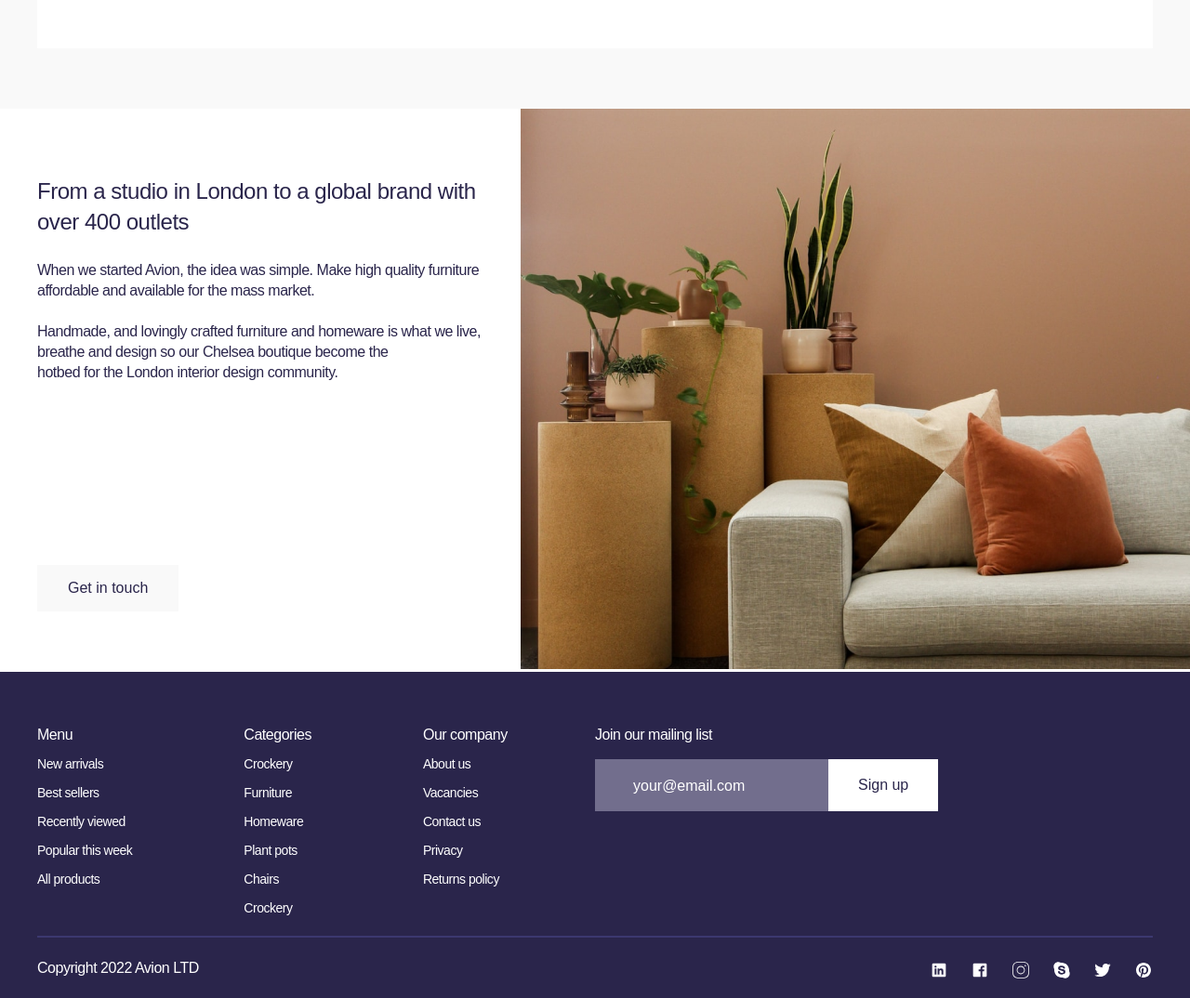
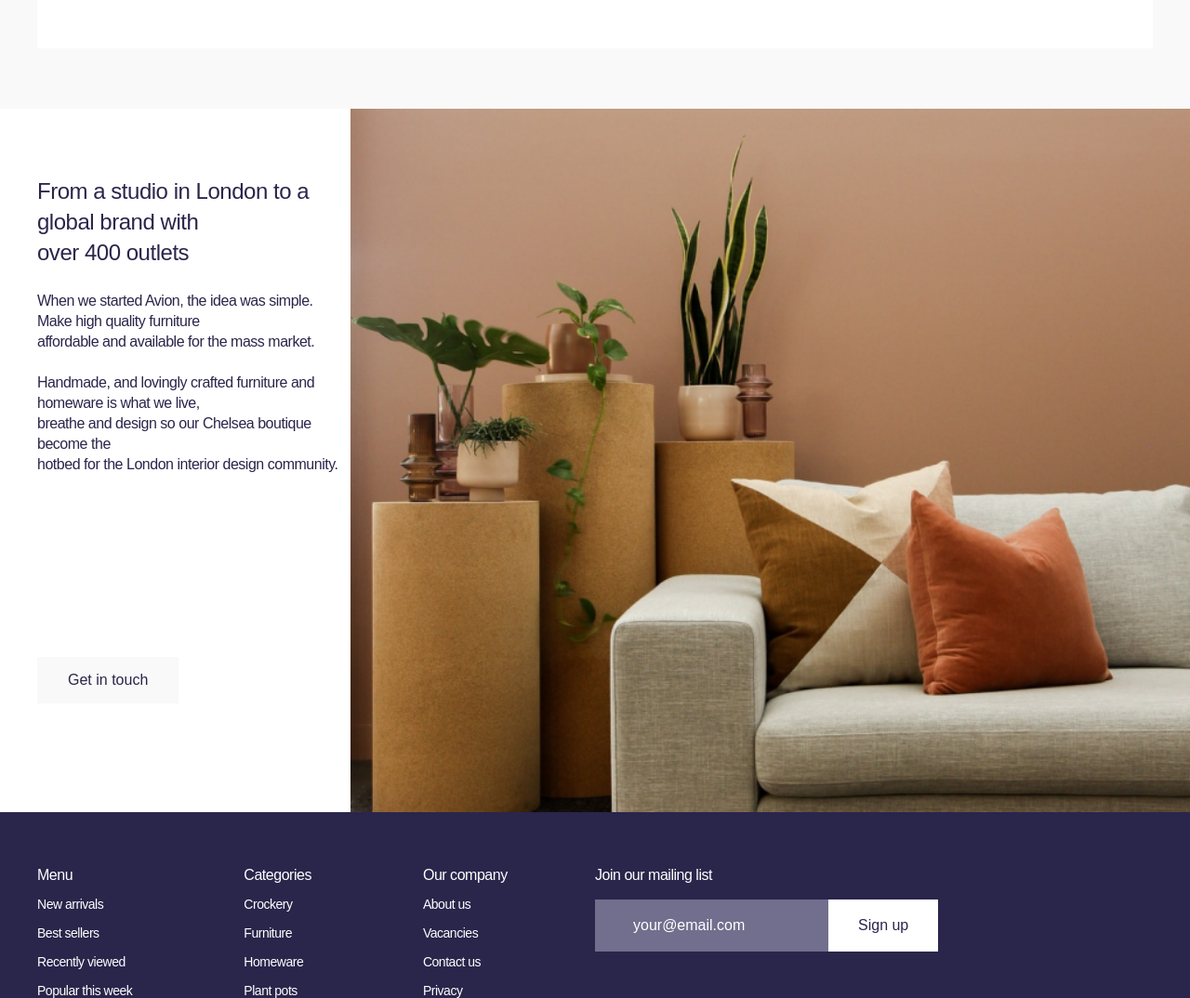
Before and after one commit to VetaWhale/Avion, a plain HTML site: page index.html in a window 1280 px wide. Shown: the part 3351-4425 px from the top of the page at 93% size. Drawn offline with Linux system fonts and the light colour scheme.

Commit message:
fixed bug

```diff
--- a/css/connection.css
+++ b/css/connection.css
@@ -23,9 +23,10 @@
   background-color: var(--dark-color);
   color: #fff;
 }
-.img-cover{
+.img-cover {
   width: 100%;
   object-fit: cover;
+
 }
 
 @media only screen and (max-width: 1199px) {
--- a/index.html
+++ b/index.html
@@ -299,12 +299,7 @@
           </p>
           <button class="button connection__content_btn">Get in touch</button>
         </div>
-        <div class="connection__picture">
-          <picture>
-            <source media="(max-width: 1199px)" src="resources/Image-mobile.png">
-            <img class="img-cover" src="resources/Image.png" alt="">
-          </picture>
-        </div>
+        <img class="img-cover" src="resources/Image.png" alt="">
       </section>
     </main>
     <footer>
```
Lines whose indentation alone changed are shown as unchanged.
